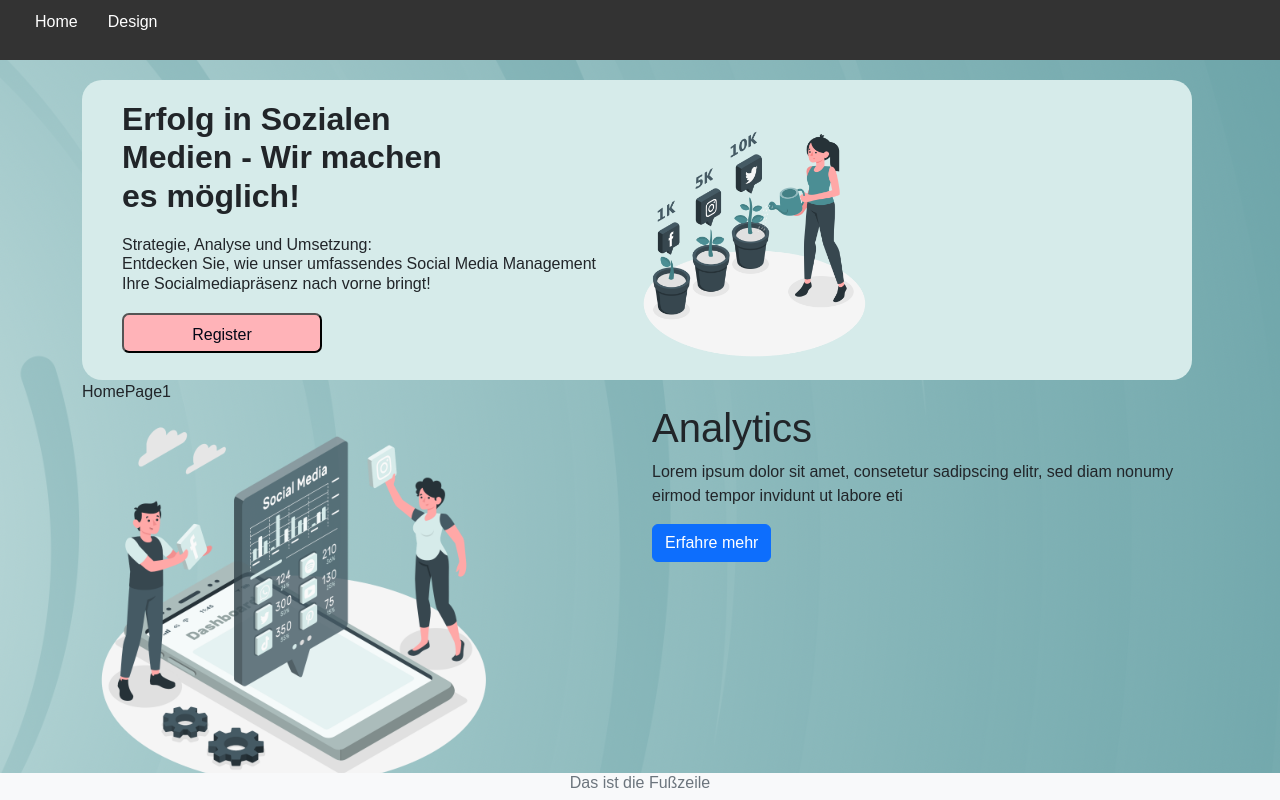
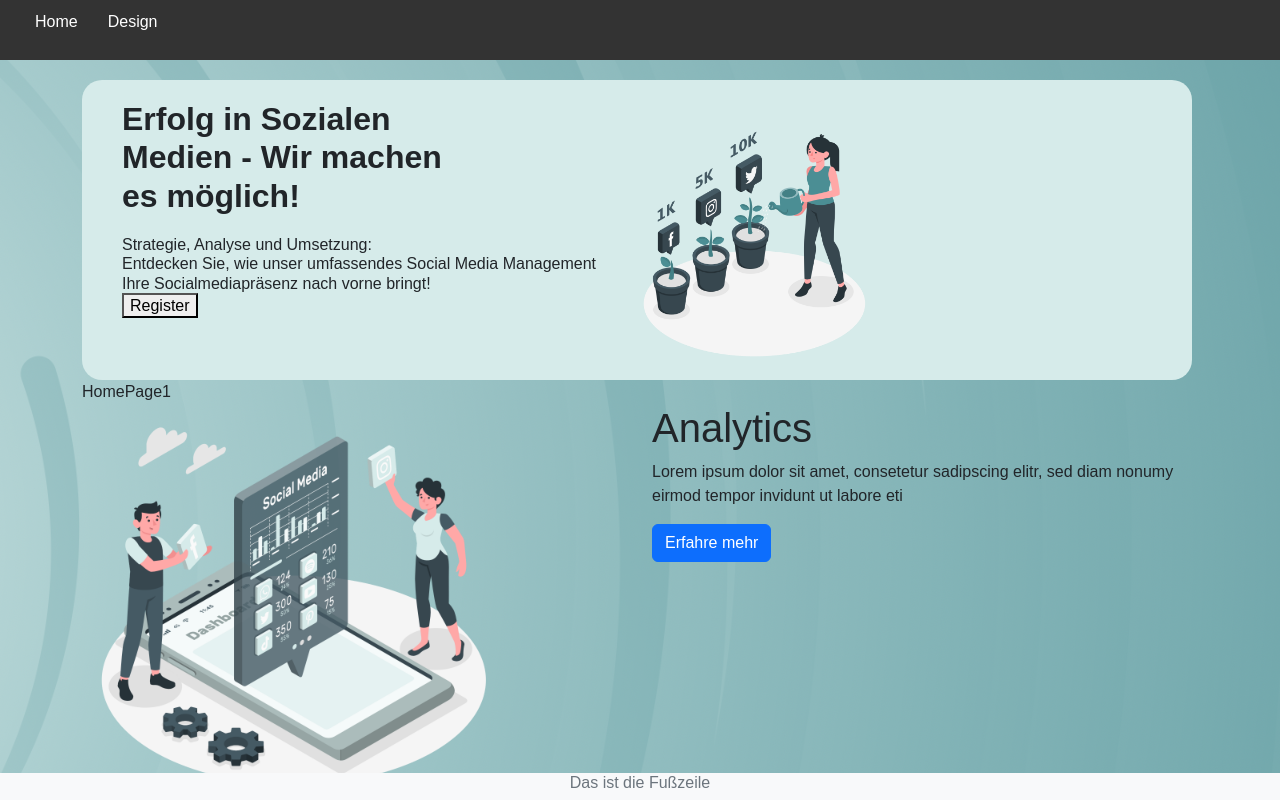
Before and after one commit to tobiebers/clikce_frontend, a Next.js app: page / in a window 1280 px wide. Shown: the top 800 px of the page. Built offline with nearby package versions, Linux system fonts and the light colour scheme.

Commit message:
css erstellt für heroSection und an heroSection.jsx was geändert

```diff
--- a/components/landingPage/heroSection.module.css
+++ b/components/landingPage/heroSection.module.css
@@ -41,12 +41,15 @@
 }
 
 .button1 {
-    color: #060817; /* Schriftfarbe */
-    font-weight: normal; /* Schriftstil */
-    padding: 10px; /* Innenabstand der Schrift */
-    width: 200px; /* Breite des Buttons */
-    height: 40px; /* Höhe des Buttons */
-    background: #FFB3B8; /* Hintergrundfarbe */
-    margin-top: 20px;
-    border-radius: 7px; /* Abgerundete Ecken mit 7px Radius */
+  --bs-btn-font-weight: 600;
+  --bs-btn-color: #060817; /* Schriftfarbe */
+  --bs-btn-bg: #FFB3B8; /* Hintergrundfarbe */
+  --bs-btn-border-color: #FFB3B8; /* Randfarbe */
+  --bs-btn-hover-color: #060817; /* Schriftfarbe bei Hover */
+  --bs-btn-hover-bg: #{shade-color($bd-violet, 10%)};
+  --bs-btn-hover-border-color: #{shade-color($bd-violet, 10%)};
+  --bs-btn-focus-shadow-rgb: var(--bd-violet-rgb);
+  --bs-btn-active-color: var(--bs-btn-hover-color);
+  --bs-btn-active-bg: #{shade-color($bd-violet, 20%)};
+  --bs-btn-active-border-color: #{shade-color($bd-violet, 20%)};
 }
```
